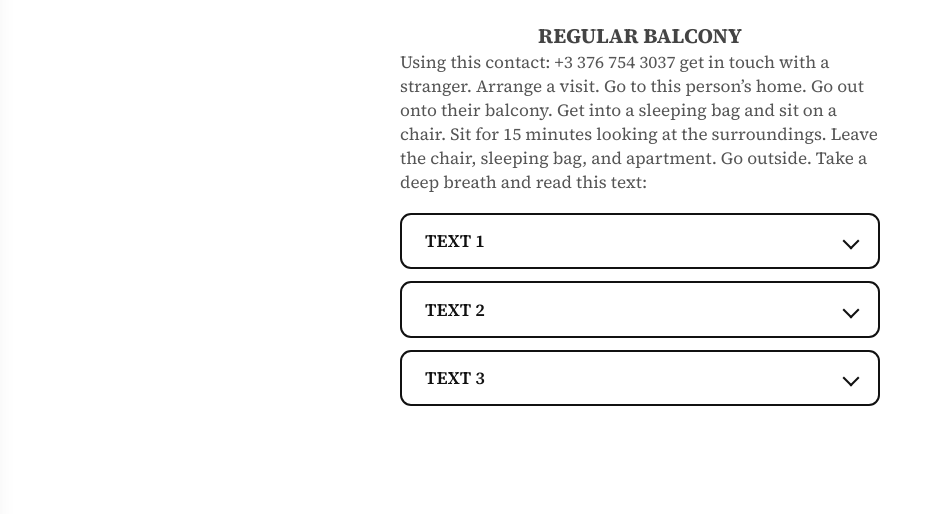
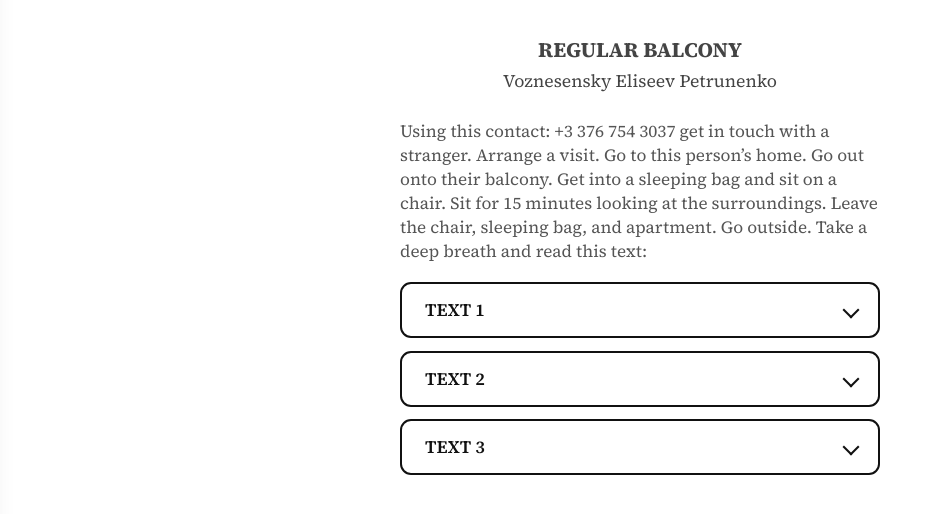
Before and after one commit to buschkunsttheater/buschkunsttheater, a plain HTML site: page balcony.html in a window 1280 px wide. Shown: the part 168-682 px from the top of the page, without its empty margins (0-927 px from the left). Drawn offline with Linux system fonts and the light colour scheme.

Commit message:
Update balcony.html

```diff
--- a/balcony.html
+++ b/balcony.html
@@ -36,6 +36,11 @@
     <p></p>
     <a href="https://share.google/WUvT1i8QZns1akbLE" class="menu-link" id="pressLink">Контакты</a>
     <a href="contacts.html" class="menu-link" id="contactsLink">Контакты</a>
+
+    <!-- Благодарноти -->
+    <div id="menuFooterText" class="menu-footer">
+      Благодарим за бесценную помощь: \nАнтанаса Яценявичуса\nЮлию Алерт\nАртема Арсеняна
+    </div>
   </nav>
 
   <a href="index.html" class="header-link">
@@ -50,7 +55,8 @@
   </a>
 
   <main>
-    <div class="site-title" id="balconyTitle">ОБЫЧНЫЙ БАЛКОН</div>
+    <h1 class="site-title" id="balconyTitle">ОБЫЧНЫЙ БАЛКОН</h1>
+    <h2 class="site-subtitle" id="balconySubtitle">Вознесенский Елисеев Петруненко</h2>
     <div class="instruction" id="instructionText">
       По этому контакту: ……..      свяжитесь с этим незнакомым вам человеком. Договоритесь о времени посещения. Придите в гости к незнакомому человеку. Выйдите на его балкон. Залезьте в спальный мешок и сядьте на стул. Сидите 15 минут обозревая окрестности. Покиньте стул, спальный мешок и квартиру. Выйдите на улицу. Глубоко вздохните и прочитайте текст:
     </div>
```
